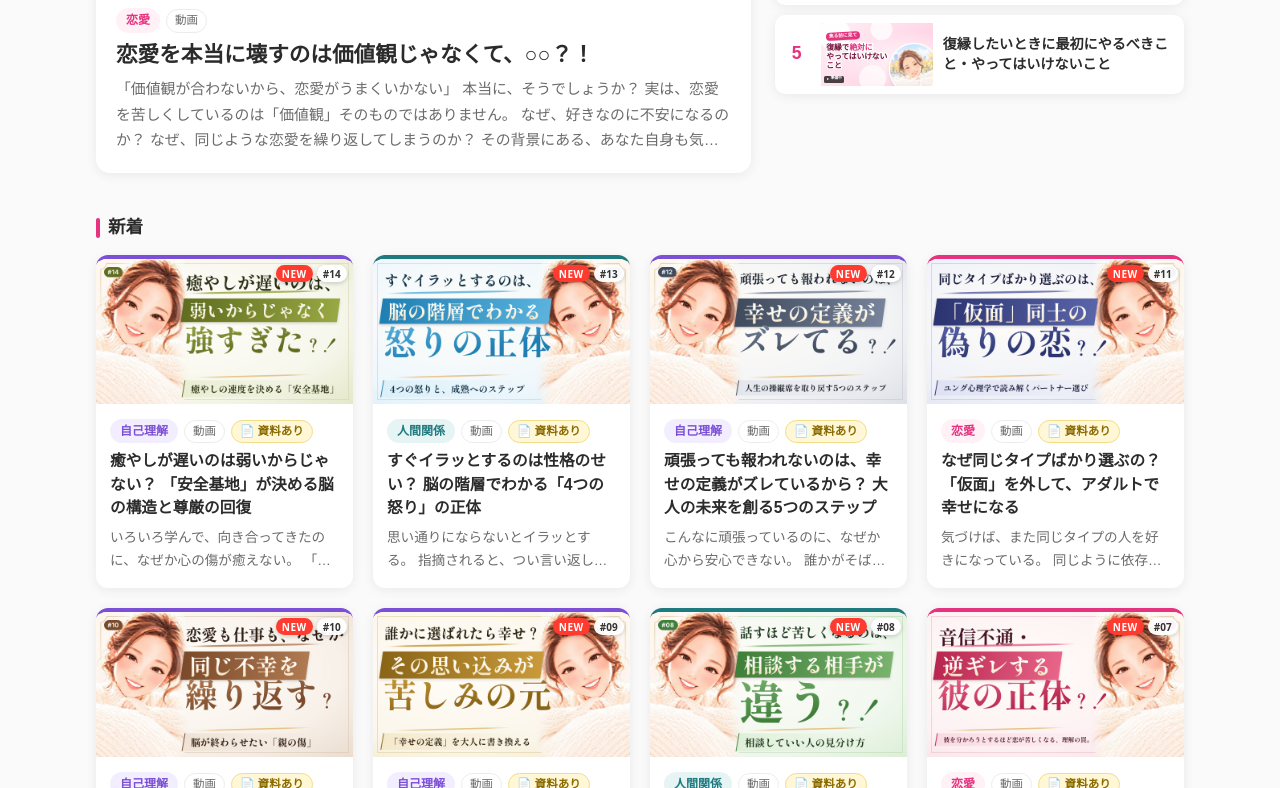
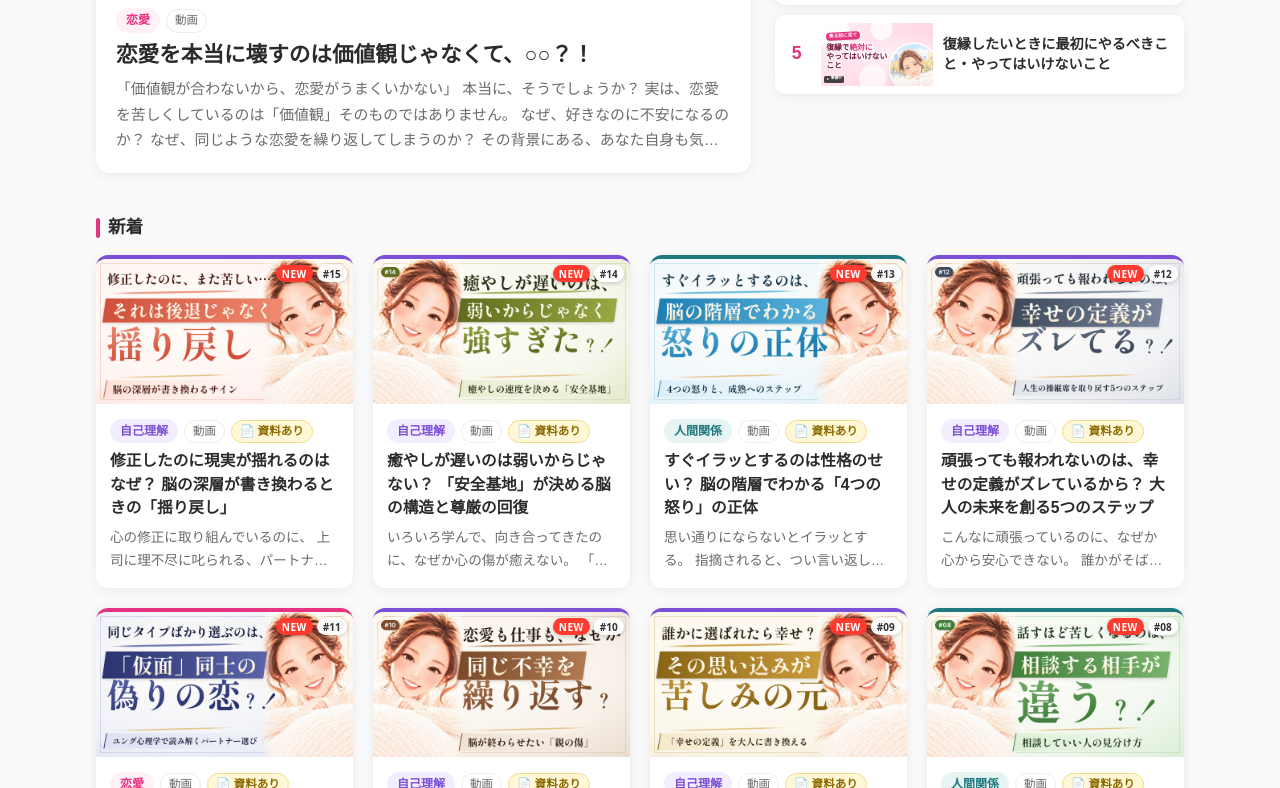
Before and after one commit to eriko05/eriko1011-media, a plain HTML site: page index.html in a window 1280 px wide. Shown: the part 529-1317 px from the top of the page. Drawn offline with Linux system fonts and the light colour scheme; a web font is replaced by a local one.

Commit message:
動画 #15「修正したのに現実が揺れるのはなぜ？ 揺り戻し」を資料PDF・サムネイル付きで追加
Co-Authored-By: Claude Opus 5.5 <noreply@anthropic.com>
Claude-Session: https://claude.ai/code/session_01BjLkNFpZQDyYeC2jtPT9mX

```diff
--- a/index.html
+++ b/index.html
@@ -225,6 +225,13 @@ footer{text-align:center;color:var(--muted);font-size:.8rem;padding:28px 16px}
    url が入っている動画には、古い順に #01, #02 … の番号が自動で付きます（新しい動画はリストの一番上に追加）。
    ========================================================= */
 const ITEMS = [
+  { title:"修正したのに現実が揺れるのはなぜ？ 脳の深層が書き換わるときの「揺り戻し」",
+    category:"自己理解", type:"動画", duration:"", added:"2026-11-26",
+    kicker:"また苦しくなった…", catch:"後退じゃなく\n**揺り戻し**",
+    desc:"心の修正に取り組んでいるのに、\n上司に理不尽に叱られる、パートナーが離れていく、子どもが荒れる…。\n「やっぱり私はダメなんだ」「前より悪くなっている」と感じていませんか？\n\nでもそれは、後退ではありません。\n脳の最も深い安全システムが書き換わるときに起こる**「揺り戻し」**かもしれないのです。\n\nこの動画では、\n愛着の傷が地層のように重なっている仕組みや、\n脳が過去の痛みを「今の現実」に映し出して書き換えようとする理由から、\n揺り戻しが起こる4つの構造と、\nそれが「現実の問題」なのか「過去の反射」なのかを見分ける方法、\nそして揺り戻しを乗り越えるための3つのステップを紐解きます。\n\n「修正しているのに、なぜかつらい」\nそんな方こそ、ぜひ最後までご覧ください。",
+    note:"体の症状（じんましん・むくみ・発熱・強い落ち込みや疲れなど）が出たときは、自己判断せず、医療機関にもご相談ください。",
+    pdf:"docs/yurimodoshi.pdf",
+    url:"https://youtu.be/FvpbyoqIcGw", thumb:"images/thumb-yuri-v6.jpg" },
   { title:"癒やしが遅いのは弱いからじゃない？ 「安全基地」が決める脳の構造と尊厳の回復",
     category:"自己理解", type:"動画", duration:"", added:"2026-11-26",
     kicker:"癒やしが遅いのは…", catch:"弱いからじゃなく\n**強すぎた**？！",
@@ -335,7 +342,7 @@ const ITEMS = [
     desc:"初めての方向けに、体験セッションの流れと受けた方の変化をご紹介します。", url:"" },
 ];
 /* ランキング表示する動画（上の一覧の番号。0が一番上） */
-const RANKING = [13, 14, 16, 15, 17];
+const RANKING = [14, 15, 17, 16, 18];
 </script>
 
 <script>
```
Also changed, not shown: images/thumb-yuri-v6.jpg (added), 1 other file.
